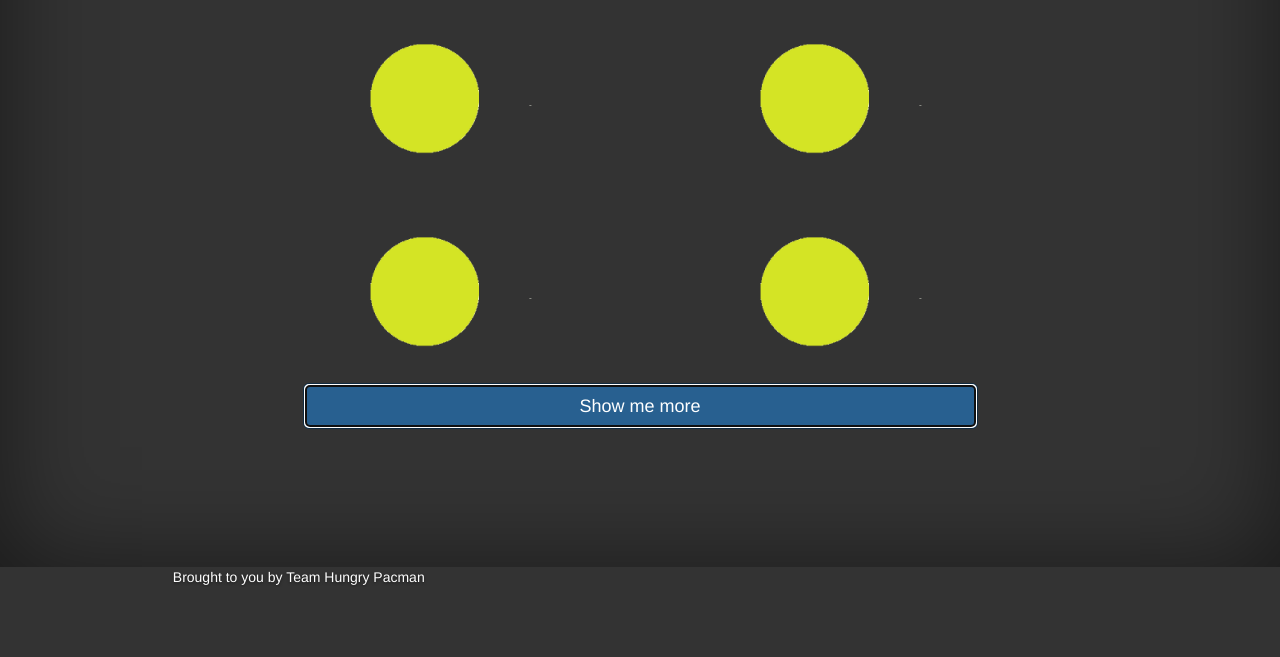
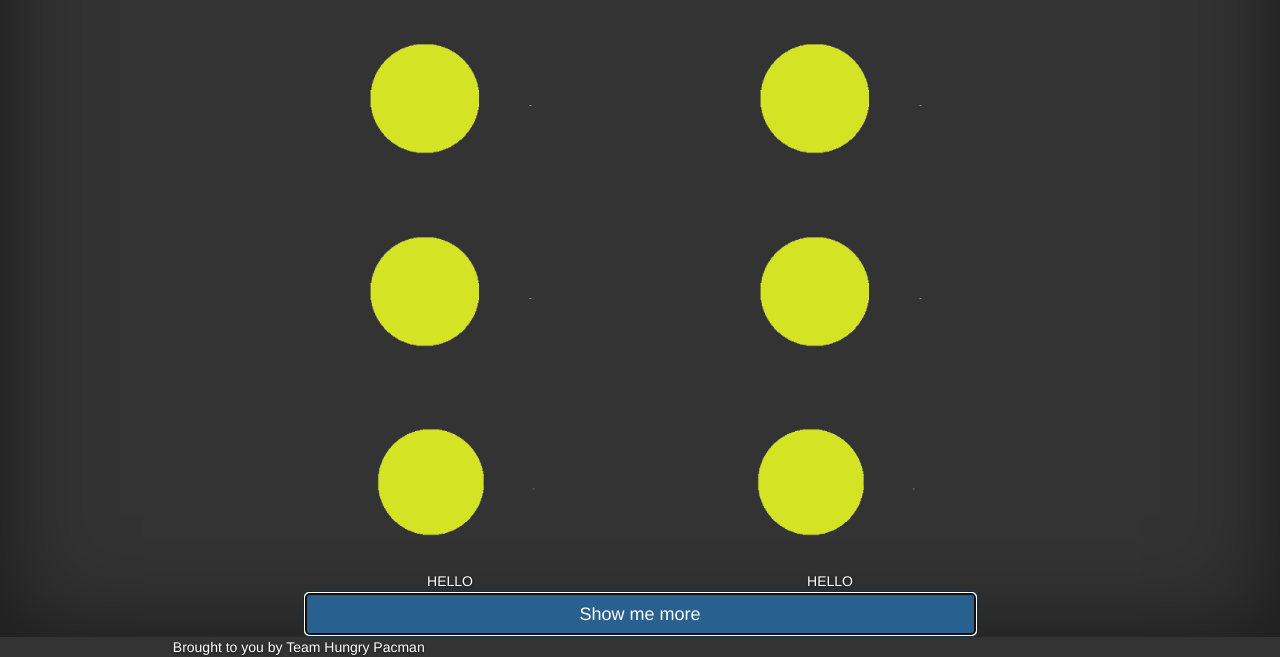
Before and after one commit to team-hungry-pacman/FoodNow, a plain HTML site: page index.html in a window 1280 px wide. Both pictures are taken after a click on the button "Show me more". Shown: the part 233-890 px from the top of the page. Before the commit the page ends 820 px from the top, so only its background shows below. Drawn offline with nearby package versions, Linux system fonts and the light colour scheme; some packages are replaced by stand-ins of ours.

Commit message:
add way for row of restaurants to be created. now just need to add details

```diff
--- a/RestaurantDetails.js
+++ b/RestaurantDetails.js
@@ -236,10 +236,55 @@ function displayMap(restaurant) {
 
 function addMoreRestaurants() {
     var newRow = document.createElement("div");
-    var node = document.createTextNode("HELLO");
-    para.appendChild(node);
 
-    var element = document.getElementById("content");
-    var child = document.getElementById("show-more-more-row");
-    element.insertBefore(para, child);
+    var columnOne = document.createElement("div");
+    var columnTwo = document.createElement("div");
+
+    columnOne.className = "col-sm-offset-2 col-sm-4";
+    columnTwo.className = "col-sm-4";
+
+    createColumn(columnOne);
+    createColumn(columnTwo);
+
+    columnOne.firstChild.childNodes[1].innerHTML = "HELLO";
+    columnTwo.firstChild.childNodes[1].innerHTML = "HELLO";
+
+    newRow.appendChild(columnOne);
+    newRow.appendChild(columnTwo);
+
+
+
+    var element = document.getElementById("container");
+    var child = document.getElementById("show-me-more-row");
+    element.insertBefore(newRow, child);
 }
+
+function createColumn(column) {
+    var imgHover = document.createElement("div");
+    imgHover.className = "img-hover";
+
+    var border = document.createElement("figure");
+    border.className = "border";
+
+    var img = document.createElement("img");
+    img.className = "img-responsive center-block";
+    img.style = "width: 50%; height: 50%";
+    img.src = "images/pacman.gif";
+
+    var name = document.createElement("p");
+    var openingHours = document.createElement("p");
+    var distance = document.createElement("p");
+
+    imgHover.appendChild(border);
+    imgHover.appendChild(name);
+    imgHover.appendChild(openingHours);
+    imgHover.appendChild(distance);
+
+    border.appendChild(img);
+
+    column.appendChild(imgHover);
+
+
+
+
+}
--- a/index.html
+++ b/index.html
@@ -43,7 +43,7 @@
             </a>
           </div>
 
-          <section class = "container">
+          <section class = "container" id="container">
             <!-- row 1-->
           <div class = "row">
             <div><div class="col-sm-offset-2 col-sm-4">
```
